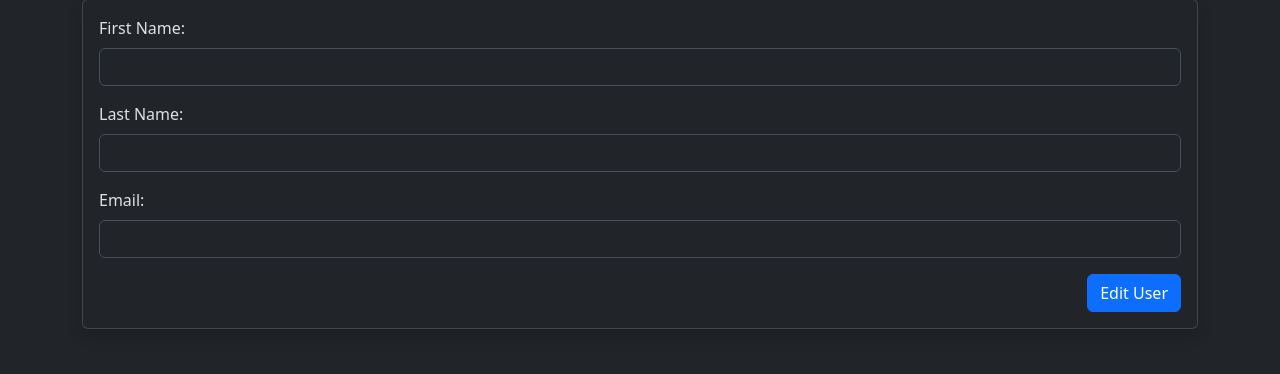
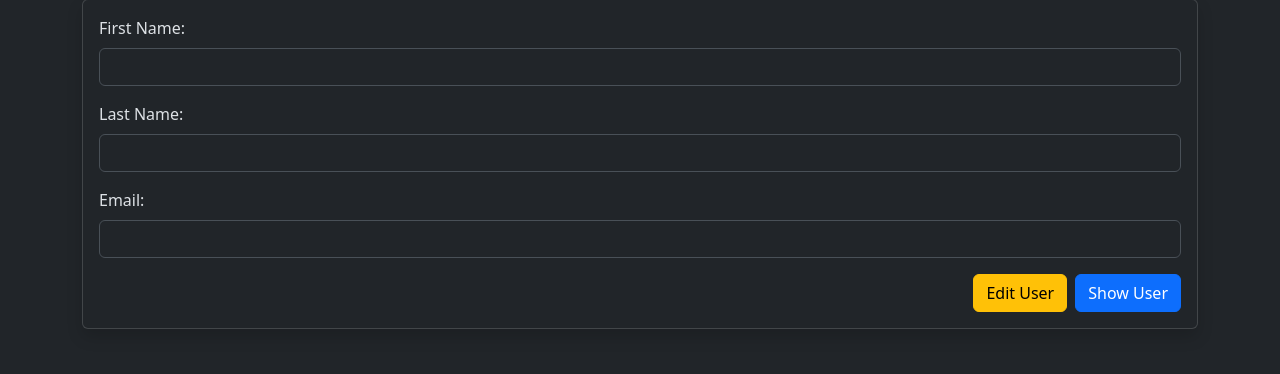
Before and after one commit to narcisolobo/users-modularized-blueprints, a Flask app: page /users/1/edit in a window 1280 px wide. Shown: the part 249-623 px from the top of the page. Run offline with Flask 3, Linux system fonts and the light colour scheme; data that the repository does not hold is empty.

Commit message:
final commit

```diff
--- a/flask_app/blueprints/users.py
+++ b/flask_app/blueprints/users.py
@@ -49,3 +49,10 @@ def update_user():
     """Processes the edit user form."""
     User.update(request.form)
     return redirect(f'/users/{request.form["id"]}')
+
+
+@users.post("/users/<int:user_id>/delete")
+def delete_user(user_id):
+    """Deletes a user from the database."""
+    User.delete(user_id)
+    return redirect("/users")
--- a/flask_app/templates/all_users.html
+++ b/flask_app/templates/all_users.html
@@ -24,7 +24,9 @@
         <td class="align-middle d-flex gap-2">
           <a href="/users/{{ user.id }}" class="btn btn-sm btn-primary">Show</a>
           <a href="/users/{{ user.id }}/edit" class="btn btn-sm btn-warning">Edit</a>
-          <a href="/users/{{ user.id }}/delete" class="btn btn-sm btn-danger">Delete</a>
+          <form action="/users/{{ user.id }}/delete" method="post">
+            <button type="submit" class="btn btn-sm btn-danger">Delete</button>
+          </form>
         </td>
       </tr>
     {% endfor %}
--- a/flask_app/templates/edit_user.html
+++ b/flask_app/templates/edit_user.html
@@ -20,8 +20,9 @@
         <label for="email" class="form-label">Email:</label>
         <input type="text" name="email" id="email" class="form-control" value="{{ user.email }}" />
       </div>
-      <div class="text-end">
-        <button type="submit" class="btn btn-primary">Edit User</button>
+      <div class="d-flex justify-content-end gap-2">
+        <button type="submit" class="btn btn-warning">Edit User</button>
+        <a href="/users/{{ user.id }}" class="btn btn-primary">Show User</a>
       </div>
     </form>
   </div>
--- a/flask_app/templates/one_user.html
+++ b/flask_app/templates/one_user.html
@@ -12,8 +12,10 @@
     <p class="card-text">Last updated on: {{ user.updated_at|format_date_with_time }}</p>
   </div>
   <div class="card-footer d-flex justify-content-end gap-2">
-    <a href="/users/{{ user.id }}/edit" class="btn btn-sm btn-warning">Edit</a>
-    <a href="/users/{{ user.id }}/delete" class="btn btn-sm btn-danger">Delete</a>
+    <a href="/users/{{ user.id }}/edit" class="btn btn-warning">Edit</a>
+    <form action="/users/{{ user.id }}/delete" method="post">
+      <button type="submit" class="btn btn-danger">Delete</button>
+    </form>
   </div>
 </div>
 {% endblock content %}
```
